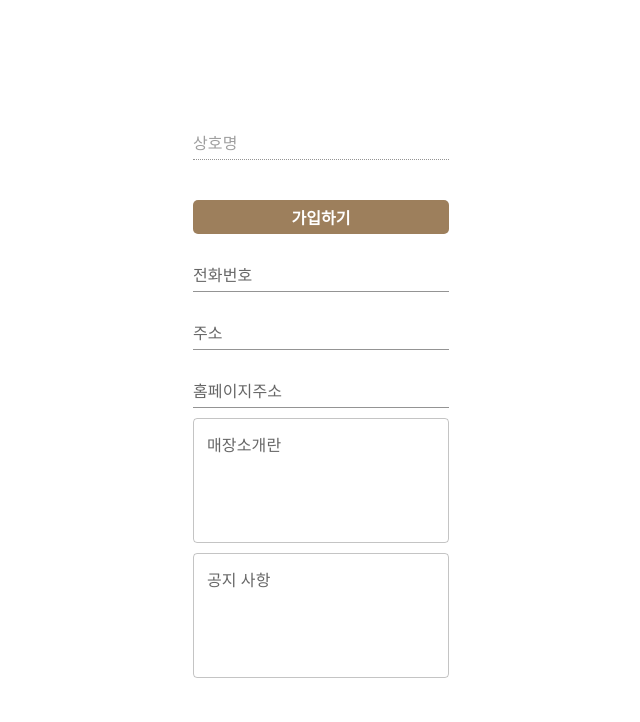
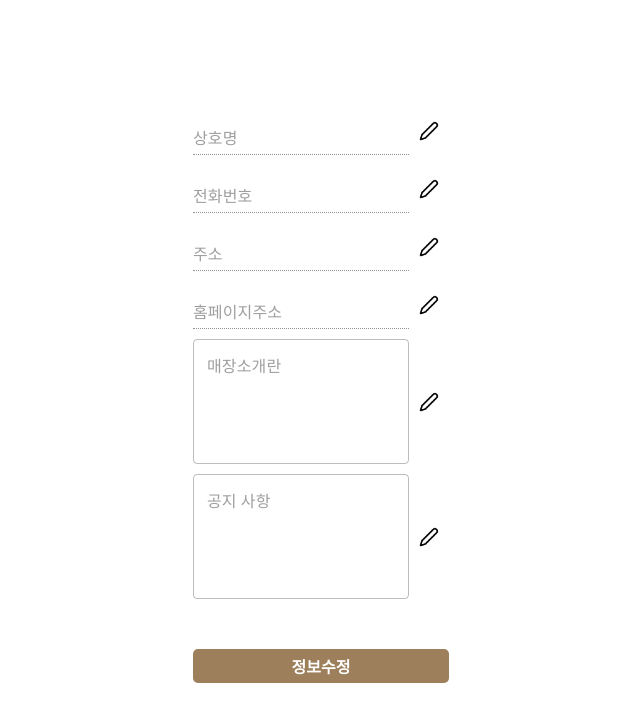
Before and after one commit to ris2131/ssafyEBSMirror, a React (Create React App) app in the folder business-fe/: page /info in a window 1280 px wide. Shown: the top 722 px of the page, without its empty margins (319-959 px from the left). Built offline with nearby package versions, Linux system fonts and the light colour scheme.

Commit message:
Feat: 매장관리 수정기능 구현

```diff
--- a/business-fe/src/pages/Info/Info.js
+++ b/business-fe/src/pages/Info/Info.js
@@ -7,6 +7,8 @@ import { useState } from "react";
 import {useNavigate} from "react-router-dom";
 import {useEffect} from "react";
 
+import pencil from "../../assets/Pencil.png";
+
 
 const InfoBox = styled.div`
   display: flex;
@@ -14,6 +16,17 @@ const InfoBox = styled.div`
   justify-content: center;
   align-items: center;
   height: 100vh;
+`;
+const FlexInputDiv = styled.div`
+  @media screen and (max-width: 1000px) {
+    width: 45vw;
+  }
+  display: flex;
+  justify-content: space-between;
+  align-items: center;
+  width: 20vw;
+  margin-bottom: 10px;
+  cursor: pointer;
 `;
 
 const InputDiv = styled.div`
@@ -23,7 +36,6 @@ const InputDiv = styled.div`
   width: 20vw;
   margin-bottom: 10px;
 `;
-
 const SButton = styled.button`
   border-radius: 5px;
   color: white;
@@ -36,82 +48,110 @@ const SButton = styled.button`
   font-weight: bold;
   cursor: pointer;
 `;
+const PButton = styled.img`
+  padding : 10px;
+  width: 20px;
+  height: 20px;
+`;
 
 const Info = () =>{
-  const [password, setPassword] = useState();
+  const[name, setName] = useState();
   const [phone, setPhone] = useState();
   const [address, setAddress] = useState();
   const [homepage, setHomepage] = useState();
   const [introduction, setIntroduction] = useState();
   const [notice, setNotice] = useState();
-  const [input1, setInput1] = useState("true");
+  //const [input1, setInput1] = useState("true");
+
+  const[nameDisabled, setNameDisabled] = useState(true);
+  const[phoneDisabled, setPhoneDisabled] = useState(true);
+  const[addressDisabled, setAddressDisabled] = useState(true);
+  const[hompageDisabled, setHompageDisabled] = useState(true);
+  const[introductionDisabled, setIntroductionDisabled] = useState(true);
+  const[noticeDisabled, setNoticeDisabled] = useState(true);
 
     return(
       <InfoBox>
-        <InputDiv>
+
+        <FlexInputDiv>
           <TextField
-              id= {input1}
           fullWidth
-              disabled
+          disabled = {nameDisabled}
           label="상호명"
           type="text"
           variant="standard"
-              value={password}
-              onChange={(e) => setPassword(e.target.value)}
+          value={name}
+          onChange={(e) => setName(e.target.value)}
           />
-            <SButton onClick={input1.disabled}>
-            가입하기
-            </SButton>
-          </InputDiv>
-          <InputDiv>
+          <PButton src={pencil} alt="pencil_image" onClick={(e) => setNameDisabled(!nameDisabled)}/>
+
+
+
+        </FlexInputDiv>
+        <FlexInputDiv>
           <TextField
           fullWidth
+          disabled = {phoneDisabled}
           label="전화번호"
-              type="password"
+          type="text"
           variant="standard"
           value={phone}
           onChange={(e) => setPhone(e.target.value)}
           />
-          </InputDiv>
-          <InputDiv>
+
+          <PButton src={pencil} alt="pencil_image" onClick={(e) => setPhoneDisabled(!phoneDisabled)}/>
+        </FlexInputDiv>
+        <FlexInputDiv>
           <TextField
           fullWidth
+          disabled = {addressDisabled}
           label="주소"
           type="text"
           variant="standard"
           value={address}
           onChange={(e) => setAddress(e.target.value)}
           />
-          </InputDiv>
-          <InputDiv>
+          <PButton src={pencil} alt="pencil_image" onClick={(e) => setAddressDisabled(!addressDisabled)}/>
+        </FlexInputDiv>
+        <FlexInputDiv>
           <TextField
           fullWidth
+          disabled = {hompageDisabled}
           label="홈페이지주소"
           type="text"
           variant="standard"
           value={homepage}
           onChange={(e) => setHomepage(e.target.value)}
           />
-          </InputDiv>
-          <InputDiv>
+          <PButton src={pencil} alt="pencil_image"  onClick={(e) => setHompageDisabled(!hompageDisabled)}/>
+        </FlexInputDiv>
+        <FlexInputDiv>
           <TextField
           fullWidth
+          disabled = {introductionDisabled}
           label="매장소개란"
           multiline
           rows={4}
           value={introduction}
           />
-          </InputDiv>
-          <InputDiv>
+          <PButton src={pencil} alt="pencil_image"  onClick={(e) => setIntroductionDisabled(!introductionDisabled)}/>
+        </FlexInputDiv>
+        <FlexInputDiv>
           <TextField
           fullWidth
+          disabled = {noticeDisabled}
           label="공지 사항"
           multiline
           rows={4}
           value={notice}
           />
+          <PButton src={pencil} alt="pencil_image"  onClick={(e) => setNoticeDisabled(!noticeDisabled)}/>
+        </FlexInputDiv>
+        <InputDiv>
+          <SButton>
+            정보수정
+          </SButton>
         </InputDiv>
-
       </InfoBox>
     );
 };
```
Also changed, not shown: business-fe/src/assets/Pencil.png (added). Lines whose indentation alone changed are shown as unchanged.
